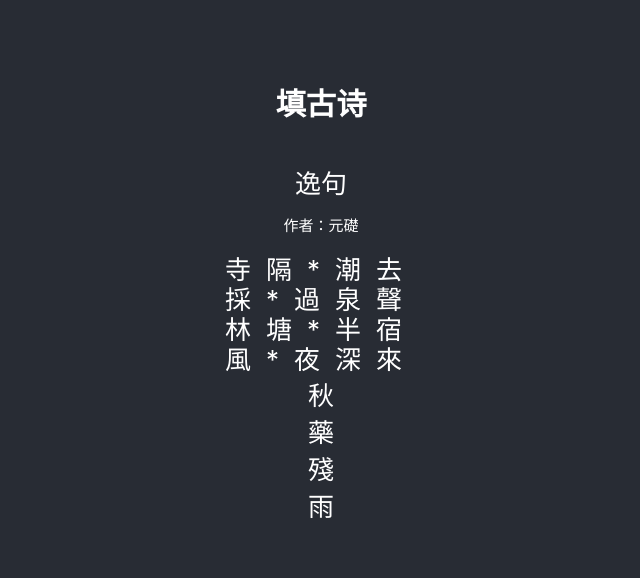
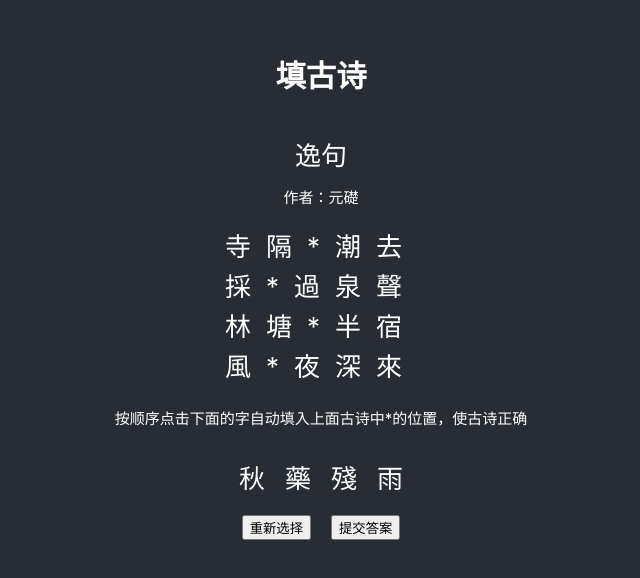
Before and after one commit to gogoday/gushi_game, a React (Create React App) app: page / in a window 1280 px wide. Shown: the part 114-692 px from the top of the page, without its empty margins (319-959 px from the left). Built offline with nearby package versions, Linux system fonts and the light colour scheme; no server answers.

Commit message:
填故事 和 reset

```diff
--- a/package.json
+++ b/package.json
@@ -6,6 +6,7 @@
     "@testing-library/jest-dom": "^5.11.4",
     "@testing-library/react": "^11.1.0",
     "@testing-library/user-event": "^12.1.10",
+    "lodash": "^4.17.21",
     "react": "^17.0.1",
     "react-dom": "^17.0.1",
     "react-scripts": "4.0.1",
--- a/src/App.js
+++ b/src/App.js
@@ -1,9 +1,10 @@
-import { useEffect, useState } from 'react';
+import { useEffect, useState, useRef } from 'react';
+import lodash from 'lodash';
 import './App.css';
 
 function App() {
   const [data, setData] = useState({"author":"元礎","paragraphs":["寺隔*潮去","採*過泉聲","林塘*半宿","風*夜深來"],"title":"逸句","wrongSort":["秋","藥","殘","雨"]});
-
+  let oriData = useRef({});
   useEffect(() => {
     async function fetchData() {
       const result = await fetch('https://hello-cloudbase-1gjrribi96ea328d-1251036730.ap-shanghai.app.tcloudbase.com/getwords')
@@ -14,10 +15,32 @@ function App() {
       const { ret, data } = res;
       if (ret === 0) {
         console.log(data);
+        oriData.current = lodash.cloneDeep(data);
         setData(data);
       }
     })
-  })
+  }, [])
+
+  const select = (word) => {
+    console.log(word);
+    const cloneData = JSON.parse(JSON.stringify(data));
+    for (let i = 0, l = cloneData.paragraphs.length; i < l; i++) {
+      const item = cloneData.paragraphs[i];
+      if (item.indexOf('*') >= 0) {
+        cloneData.paragraphs[i] = item.replace('*', word);
+        cloneData.wrongSort = cloneData.wrongSort.filter(wordItem => wordItem !== word);
+        break;
+      }
+    }
+    setData(cloneData);
+  }
+
+  const reset = () => {
+    console.log('reset ..')
+    console.log(oriData.current)
+    setData(oriData.current);
+  }
+
   return (
     <div className="App">
       <header className="App-header">
@@ -33,13 +56,22 @@ function App() {
           })
         }
         </div>
+        <div className="tips"> 按顺序点击下面的字自动填入上面古诗中*的位置，使古诗正确 </div>
+        <div className="words">
+
         {
           data.wrongSort && data.wrongSort.map((item, index) => {
             return (
-              <div key={index}>{item}</div>
+              <div key={index} onClick={e => {select(item)}}>{item}</div>
             )
           })
         }
+        </div>
+
+        <div className="op">
+          <button onClick={reset}>重新选择</button>
+          <button>提交答案</button>
+        </div>
 
       </header>
     </div>
--- a/src/index.css
+++ b/src/index.css
@@ -22,5 +22,19 @@ code {
 
 .content div {
   letter-spacing: 15px;
-  line-height: 30px;
+  line-height: 40px;
 }
+.tips {
+  font-size: 15px;
+  margin: 20px;
+}
+.words {
+  display: flex;
+}
+.words div {
+  margin: 10px;
+  cursor: pointer;
+}
+.op button {
+  margin: 10px;
+}
```
Also changed, not shown: 1 other file (tests, documents, lock files or other folders).
